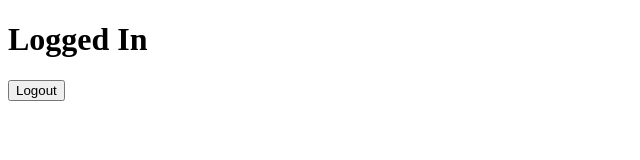
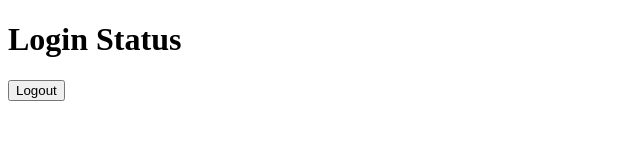
Before and after one commit to JOY045/React-Practice-LWRH-, a React (Vite) app: page / in a window 1280 px wide. Shown: the top 160 px of the page, without its empty margins (0-640 px from the left). Built offline with nearby package versions, Linux system fonts and the light colour scheme.

Commit message:
conditional rendering if else statement with function

```diff
--- a/src/App.jsx
+++ b/src/App.jsx
@@ -1,24 +1,44 @@
+const loginStatusButton = (status) => {
+  if (status == true) {
+    return (
+      <button>Logout</button>
+    )
+  }
+  else {
+    return (
+      <button>Login</button>
+    )
+  }
+}
+
+
 const App = () => {
 
-  const status = true;
+  // if (status == true) {
+  //   return (
+  //     <div>
+  //       <h1>Logged In</h1>
+  //       <button>Logout</button>
+  //     </div>
+  //   )
+  // }
 
-  if (status == true) {
-    return (
-      <div>
-        <h1>Logged In</h1>
-        <button>Logout</button>
-      </div>
-    )
-  }
+  // else {
+  //   return (
+  //     <div>
+  //       <h1>Logged Out</h1>
+  //       <button>Login</button>
+  //     </div>
+  //   )
+  // }
 
-  else {
-    return (
-      <div>
-        <h1>Logged Out</h1>
-        <button>Login</button>
-      </div>
-    )
-  }
+  return (
+    <div>
+      <h1>Login Status</h1>
+      {loginStatusButton(true)}
+    </div>
+  )
+
 };
 
 export default App;
```
